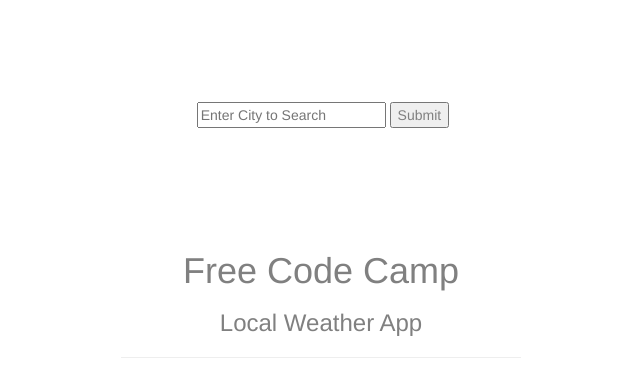
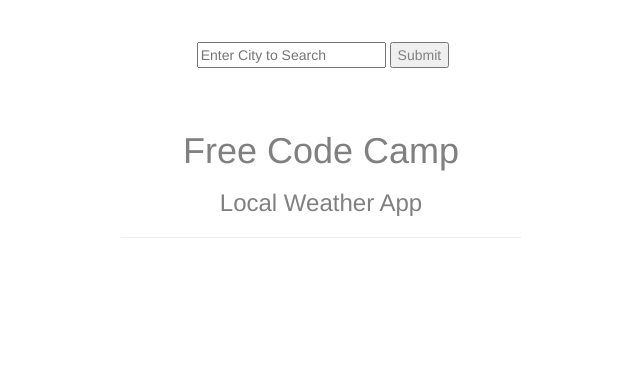
Before and after one commit to Sliqric7053/local-weather-app, a plain HTML site: page index.html in a window 1280 px wide. Shown: the whole page, without its empty margins (319-959 px from the left). Drawn offline with nearby package versions, Linux system fonts and the light colour scheme; no server answers.

Commit message:
Align text with input form

```diff
--- a/main.css
+++ b/main.css
@@ -1,19 +1,3 @@
-/*body {
-  background: #348F50;
-  background: -webkit-linear-gradient(to left, #348F50 , #56B4D3); /* Chrome 10-25, Safari 5.1-6 */
-  /*background: linear-gradient(to left, #348F50 , #56B4D3); /* W3C, IE 10+/ Edge, Firefox 16+, Chrome 26+, Opera 12+, Safari 7+ */
-/*}*/
-
-/*#temp-data { /* this is the id for a div --> must go under body */
-	/*box-shadow: 0 0 3px rgba(0, 0, 0, 0.1);
-	width: 350px;
-	margin: 100px auto;
-	background: #f7f7f7;
-}*/
-
-/*.weather-display {
-  margin-left: 50%;
-}*/
 
 body {
   background: no-repeat center center fixed;
@@ -30,7 +14,6 @@
 }
 
 #temp-data {
-  /*padding-top: 10%;*/
   color: white;
   font-size: 2.0em;
   text-emphasis-color: black;
@@ -44,4 +27,5 @@
   color: gray;
   padding-top: 8%;
   text-emphasis-color: white;
+  margin-top: -60px;
 }
```
